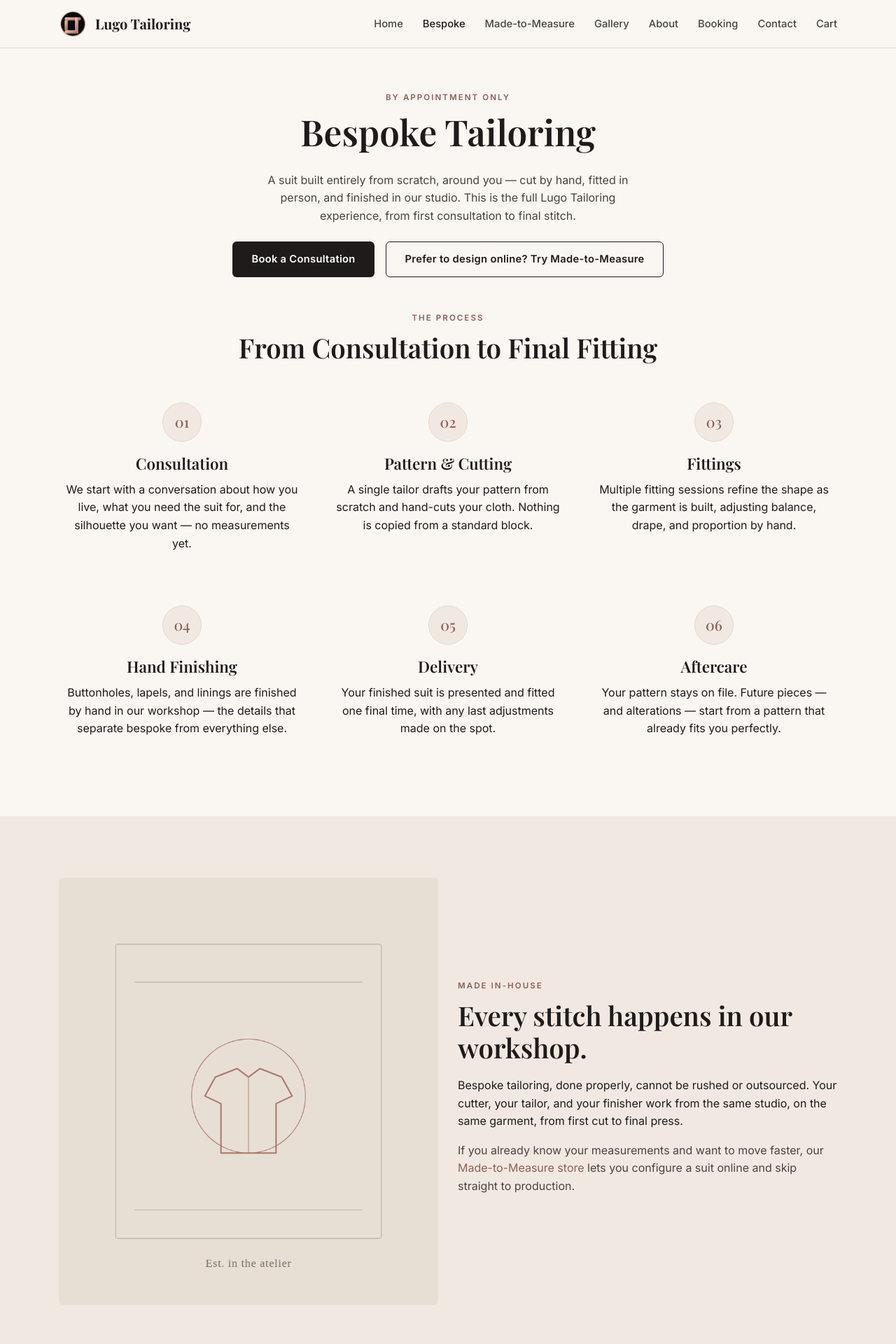
After one commit to AEdward/Lugo, a Node server app: page /bespoke in a window 1280 px wide. The commit adds this page. Shown: the top 1920 px of the page at 70% size. Run offline with Node 20, Linux system fonts and the light colour scheme; some libraries are stand-ins or nearby versions.

Commit message:
Add Bespoke tier, homepage craftsmanship story, and sticky booking CTA
Splits what was one undifferentiated flow into the two paths Lugo
actually offers:
- New /bespoke page: process (consultation through aftercare),
  in-house craftsmanship story, and a consultation-booking CTA
- Nav/footer relabeled: "Store" -> "Made-to-Measure", with a new
  "Bespoke" entry, so customers choose a path instead of landing on
  an unlabeled product grid
- Homepage gets a "Choose Your Path" section contrasting Bespoke vs.
  Made-to-Measure, plus a craftsmanship/workshop section pulled out
  of the About page so the story isn't buried on page two

Also adds a persistent "Book a Fitting" pill (bottom-right, appears
after scrolling past the hero) on every public page except /booking
itself, since that CTA shouldn't disappear once someone scrolls.

```diff
--- a/src/public/js/main.js
+++ b/src/public/js/main.js
@@ -1,7 +1,21 @@
 document.addEventListener('DOMContentLoaded', () => {
   const navLinks = document.getElementById('navLinks');
-  if (!navLinks) return;
-  navLinks.querySelectorAll('a').forEach((link) => {
-    link.addEventListener('click', () => navLinks.classList.remove('open'));
-  });
+  if (navLinks) {
+    navLinks.querySelectorAll('a').forEach((link) => {
+      link.addEventListener('click', () => navLinks.classList.remove('open'));
+    });
+  }
+
+  const stickyCta = document.getElementById('stickyBookCta');
+  if (stickyCta) {
+    const reveal = () => {
+      if (window.scrollY > 420) {
+        stickyCta.classList.add('visible');
+      } else {
+        stickyCta.classList.remove('visible');
+      }
+    };
+    window.addEventListener('scroll', reveal, { passive: true });
+    reveal();
+  }
 });
--- a/src/routes/public.js
+++ b/src/routes/public.js
@@ -15,6 +15,10 @@ router.get('/', async (req, res, next) => {
 
 router.get('/about', (req, res) => {
   res.render('about', { title: 'About — Lugo Tailoring' });
+});
+
+router.get('/bespoke', (req, res) => {
+  res.render('bespoke', { title: 'Bespoke Tailoring — Lugo Tailoring' });
 });
 
 router.get('/gallery', async (req, res, next) => {
--- /dev/null
+++ b/src/views/bespoke.ejs
@@ -0,0 +1,74 @@
+<section class="page-header">
+  <div class="container">
+    <span class="eyebrow">By Appointment Only</span>
+    <h1>Bespoke Tailoring</h1>
+    <p>A suit built entirely from scratch, around you — cut by hand, fitted in person, and finished in our studio. This is the full Lugo Tailoring experience, from first consultation to final stitch.</p>
+    <div class="hero-actions" style="justify-content:center; margin-top:24px;">
+      <a class="btn btn-primary" href="/booking">Book a Consultation</a>
+      <a class="btn btn-outline" href="/store">Prefer to design online? Try Made-to-Measure</a>
+    </div>
+  </div>
+</section>
+
+<section class="section" style="padding-top:24px;">
+  <div class="container">
+    <div class="section-header center">
+      <span class="eyebrow">The Process</span>
+      <h2>From Consultation to Final Fitting</h2>
+    </div>
+    <div class="grid grid-3">
+      <div class="feature">
+        <div class="feature-icon">01</div>
+        <h3>Consultation</h3>
+        <p>We start with a conversation about how you live, what you need the suit for, and the silhouette you want — no measurements yet.</p>
+      </div>
+      <div class="feature">
+        <div class="feature-icon">02</div>
+        <h3>Pattern &amp; Cutting</h3>
+        <p>A single tailor drafts your pattern from scratch and hand-cuts your cloth. Nothing is copied from a standard block.</p>
+      </div>
+      <div class="feature">
+        <div class="feature-icon">03</div>
+        <h3>Fittings</h3>
+        <p>Multiple fitting sessions refine the shape as the garment is built, adjusting balance, drape, and proportion by hand.</p>
+      </div>
+    </div>
+    <div class="grid grid-3" style="margin-top:44px;">
+      <div class="feature">
+        <div class="feature-icon">04</div>
+        <h3>Hand Finishing</h3>
+        <p>Buttonholes, lapels, and linings are finished by hand in our workshop — the details that separate bespoke from everything else.</p>
+      </div>
+      <div class="feature">
+        <div class="feature-icon">05</div>
+        <h3>Delivery</h3>
+        <p>Your finished suit is presented and fitted one final time, with any last adjustments made on the spot.</p>
+      </div>
+      <div class="feature">
+        <div class="feature-icon">06</div>
+        <h3>Aftercare</h3>
+        <p>Your pattern stays on file. Future pieces — and alterations — start from a pattern that already fits you perfectly.</p>
+      </div>
+    </div>
+  </div>
+</section>
+
+<section class="section section-alt">
+  <div class="container grid grid-2" style="align-items:center;">
+    <img src="/images/about-atelier.png" alt="Lugo Tailoring workshop" style="border-radius:6px;">
+    <div>
+      <span class="eyebrow">Made In-House</span>
+      <h2>Every stitch happens in our workshop.</h2>
+      <p>Bespoke tailoring, done properly, cannot be rushed or outsourced. Your cutter, your tailor, and your finisher work from the same studio, on the same garment, from first cut to final press.</p>
+      <p style="color:var(--color-ink-soft);">If you already know your measurements and want to move faster, our <a href="/store">Made-to-Measure store</a> lets you configure a suit online and skip straight to production.</p>
+    </div>
+  </div>
+</section>
+
+<section class="section" style="text-align:center;">
+  <div class="container">
+    <h2>Begin with a conversation</h2>
+    <p style="max-width:480px;margin:0 auto 28px;color:var(--color-ink-soft);">Book a bespoke consultation and we'll take it from there — no measurements required to get started.</p>
+    <a class="btn btn-primary" href="/booking">Book a Consultation</a>
+  </div>
+</section>
--- a/src/views/layouts/main.ejs
+++ b/src/views/layouts/main.ejs
@@ -16,6 +16,9 @@
   </main>
 
   <%- include('../partials/footer') %>
+  <% if (currentPath !== '/booking') { %>
+    <%- include('../partials/sticky-cta') %>
+  <% } %>
 
   <script src="/js/main.js"></script>
 </body>
--- a/src/views/partials/footer.ejs
+++ b/src/views/partials/footer.ejs
@@ -12,9 +12,10 @@
       </div>
       <div>
         <h4>Explore</h4>
+        <a href="/bespoke">Bespoke</a>
+        <a href="/store">Made-to-Measure</a>
         <a href="/about">About</a>
         <a href="/gallery">Gallery</a>
-        <a href="/store">Store</a>
         <a href="/booking">Book an Appointment</a>
       </div>
       <div>
--- a/src/views/partials/header.ejs
+++ b/src/views/partials/header.ejs
@@ -9,9 +9,10 @@
 
     <ul class="nav-links" id="navLinks">
       <li><a href="/" class="<%= currentPath === '/' ? 'active' : '' %>">Home</a></li>
+      <li><a href="/bespoke" class="<%= currentPath === '/bespoke' ? 'active' : '' %>">Bespoke</a></li>
+      <li><a href="/store" class="<%= currentPath && currentPath.startsWith('/store') ? 'active' : '' %>">Made-to-Measure</a></li>
+      <li><a href="/gallery" class="<%= currentPath === '/gallery' ? 'active' : '' %>">Gallery</a></li>
       <li><a href="/about" class="<%= currentPath === '/about' ? 'active' : '' %>">About</a></li>
-      <li><a href="/gallery" class="<%= currentPath === '/gallery' ? 'active' : '' %>">Gallery</a></li>
-      <li><a href="/store" class="<%= currentPath && currentPath.startsWith('/store') ? 'active' : '' %>">Store</a></li>
       <li><a href="/booking" class="<%= currentPath === '/booking' ? 'active' : '' %>">Booking</a></li>
       <li><a href="/contact" class="<%= currentPath === '/contact' ? 'active' : '' %>">Contact</a></li>
       <li class="nav-cart">
--- /dev/null
+++ b/src/views/partials/sticky-cta.ejs
@@ -0,0 +1 @@
+<a href="/booking" class="sticky-book-cta" id="stickyBookCta">Book a Fitting</a>
--- a/src/views/store/index.ejs
+++ b/src/views/store/index.ejs
@@ -2,7 +2,7 @@
   <div class="container">
     <span class="eyebrow">Made to Measure</span>
     <h1>Design Your Suit</h1>
-    <p>Choose a fabric to begin. You'll customize the details and submit your measurements next.</p>
+    <p>Choose a fabric to begin. You'll customize the details and submit your measurements next. Prefer a fully custom, in-person process instead? Explore <a href="/bespoke">Bespoke Tailoring</a>.</p>
   </div>
 </section>
 
```
Also changed, not shown: src/public/css/styles.css (+31 -0 lines), src/views/home.ejs (+43 -0 lines).
